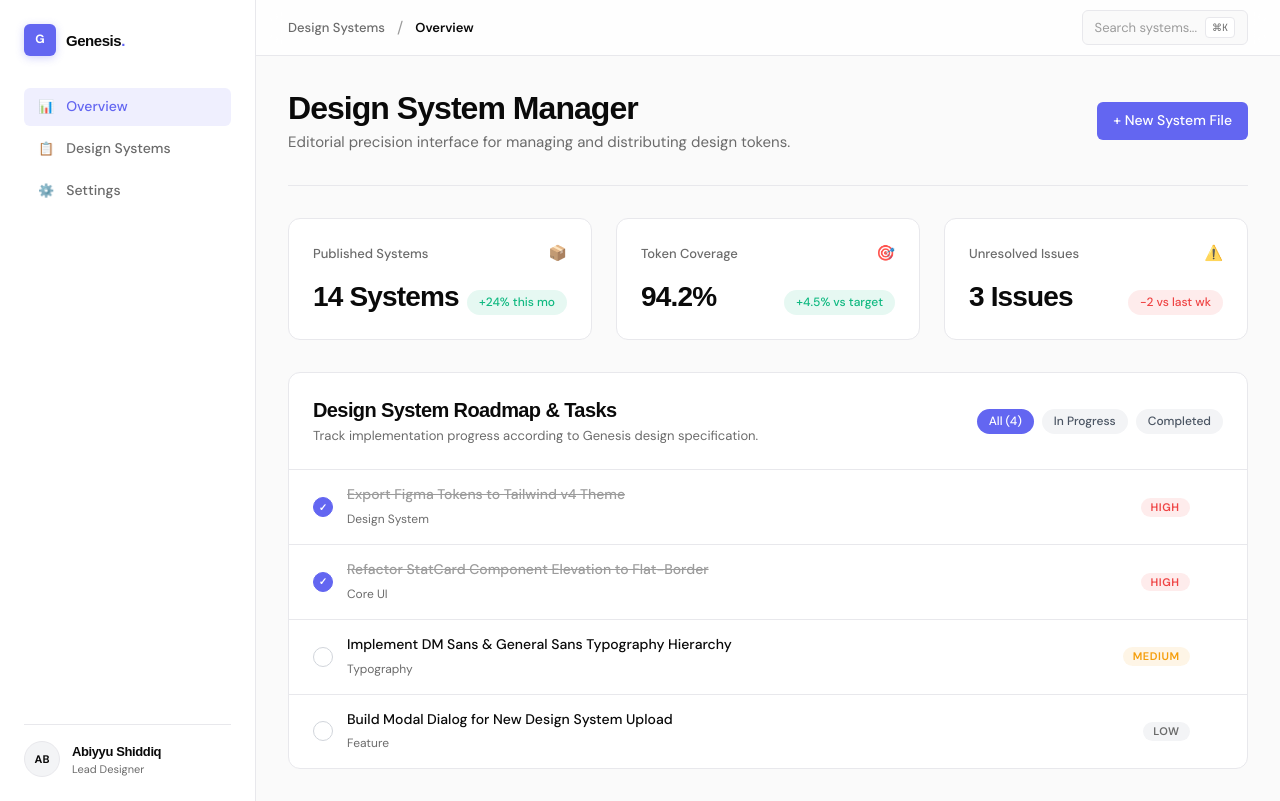
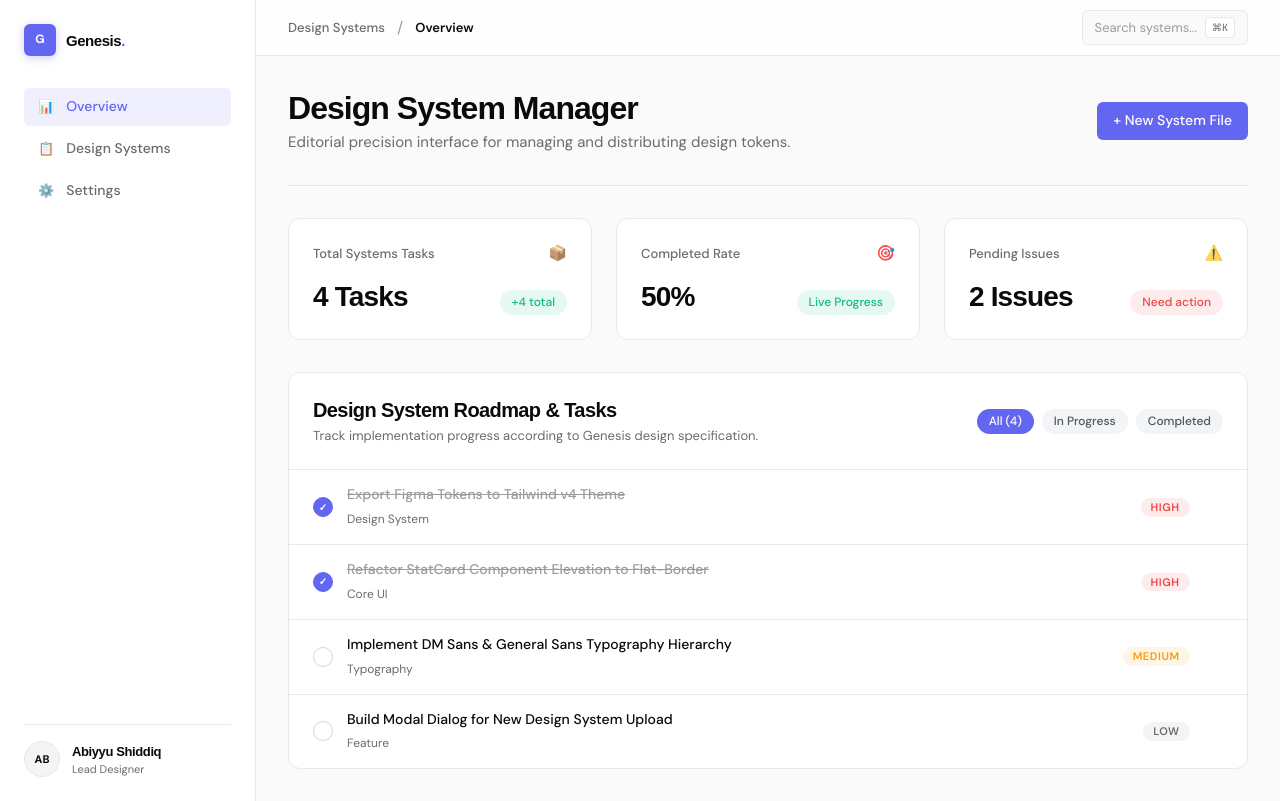
Before and after one commit to Biw-id/workspace-dashboard, a React (Vite) app: page / in a window 1280 px wide. Built offline with nearby package versions, Linux system fonts and the light colour scheme; a web font is replaced by a local one.

Commit message:
feat: complete conditional view rendering and live derived metrics in StatCards

```diff
--- a/src/App.jsx
+++ b/src/App.jsx
@@ -70,27 +70,30 @@ function App() {
             </button>
           </div>
 
-          {/* Metric Cards Grid (24px gap, 12px radius, minimal shadows) */}
+          {/* TAB 1: OVERVIEW */}
+          {activeTab === 'overview' && (
+            <>
+              {/* Metric Cards Grid */}
               <div className="grid grid-cols-1 sm:grid-cols-2 lg:grid-cols-3 gap-6 my-8">
                 <StatCard
-              title="Published Systems"
-              value="14 Systems"
-              change="+24% this mo"
+                  title="Total Systems Tasks"
+                  value={`${tasks.length} Tasks`}
+                  change={`+${tasks.length} total`}
                   isPositive={true}
                   icon="📦"
                 />
                 <StatCard
-              title="Token Coverage"
-              value="94.2%"
-              change="+4.5% vs target"
+                  title="Completed Rate"
+                  value={`${tasks.length > 0 ? Math.round((tasks.filter(t => t.status === 'Completed').length / tasks.length) * 100) : 0}%`}
+                  change="Live Progress"
                   isPositive={true}
                   icon="🎯"
                 />
                 <StatCard
-              title="Unresolved Issues"
-              value="3 Issues"
-              change="-2 vs last wk"
-              isPositive={false}
+                  title="Pending Issues"
+                  value={`${tasks.filter(t => t.status === 'In Progress').length} Issues`}
+                  change="Need action"
+                  isPositive={tasks.filter(t => t.status === 'In Progress').length === 0}
                   icon="⚠️"
                 />
               </div>
@@ -99,6 +102,79 @@ function App() {
               <div className="mt-8">
                 <TaskList tasks={tasks} setTasks={setTasks} />
               </div>
+            </>
+          )}
+
+          {/* TAB 2: DESIGN SYSTEMS */}
+          {activeTab === 'systems' && (
+            <div className="my-8 p-8 bg-surface border border-border-subtle rounded-xl">
+              <span className="text-4xl">🎨</span>
+              <h3 className="font-['General_Sans',sans-serif] text-2xl font-bold text-text-primary mt-3">
+                Genesis Design Token Library
+              </h3>
+              <p className="text-base text-text-secondary mt-1 max-w-lg">
+                Daftar token warna, tipografi, dan radius yang terdistribusi secara global melalui Tailwind v4 theme.
+              </p>
+
+              {/* Mini Token Preview Palette */}
+              <div className="grid grid-cols-2 sm:grid-cols-4 gap-4 mt-6">
+                <div className="p-4 rounded-md border border-border-subtle bg-background">
+                  <div className="w-full h-8 rounded-sm bg-primary mb-2"></div>
+                  <p className="text-sm font-semibold text-text-primary">Primary</p>
+                  <p className="text-xs text-text-secondary font-mono">#6366F1</p>
+                </div>
+                <div className="p-4 rounded-md border border-border-subtle bg-background">
+                  <div className="w-full h-8 rounded-sm bg-success mb-2"></div>
+                  <p className="text-sm font-semibold text-text-primary">Success</p>
+                  <p className="text-xs text-text-secondary font-mono">#10B981</p>
+                </div>
+                <div className="p-4 rounded-md border border-border-subtle bg-background">
+                  <div className="w-full h-8 rounded-sm bg-warning mb-2"></div>
+                  <p className="text-sm font-semibold text-text-primary">Warning</p>
+                  <p className="text-xs text-text-secondary font-mono">#F59E0B</p>
+                </div>
+                <div className="p-4 rounded-md border border-border-subtle bg-background">
+                  <div className="w-full h-8 rounded-sm bg-error mb-2"></div>
+                  <p className="text-sm font-semibold text-text-primary">Error</p>
+                  <p className="text-xs text-text-secondary font-mono">#EF4444</p>
+                </div>
+              </div>
+            </div>
+          )}
+
+          {/* TAB 3: SETTINGS */}
+          {activeTab === 'settings' && (
+            <div className="my-8 p-8 bg-surface border border-border-subtle rounded-xl space-y-6">
+              <div>
+                <h3 className="font-['General_Sans',sans-serif] text-2xl font-bold text-text-primary">
+                  Workspace Preferences
+                </h3>
+                <p className="text-base text-text-secondary mt-1">
+                  Pengaturan lingkungan kerja dan profil sistem.
+                </p>
+              </div>
+
+              <div className="pt-6 border-t border-border-subtle flex items-center justify-between">
+                <div>
+                  <h4 className="font-semibold text-lg text-text-primary">Genesis Theme Engine</h4>
+                  <p className="text-base text-text-secondary">Standar desain editorial dengan Tailwind CSS v4 & General Sans.</p>
+                </div>
+                <span className="px-3 py-1 rounded-full text-xs font-semibold bg-success/10 text-success">
+                  Active
+                </span>
+              </div>
+
+              <div className="pt-6 border-t border-border-subtle flex items-center justify-between">
+                <div>
+                  <h4 className="font-semibold text-lg text-text-primary">Local Storage Sync</h4>
+                  <p className="text-base text-text-secondary">Sinkronisasi tugas aktif ke memori browser via useEffect.</p>
+                </div>
+                <span className="px-3 py-1 rounded-full text-xs font-semibold bg-primary/10 text-primary">
+                  Synced
+                </span>
+              </div>
+            </div>
+          )}
         </div>
         <NewTaskModal
           isOpen={isModalOpen}
```
Lines whose indentation alone changed are shown as unchanged.
